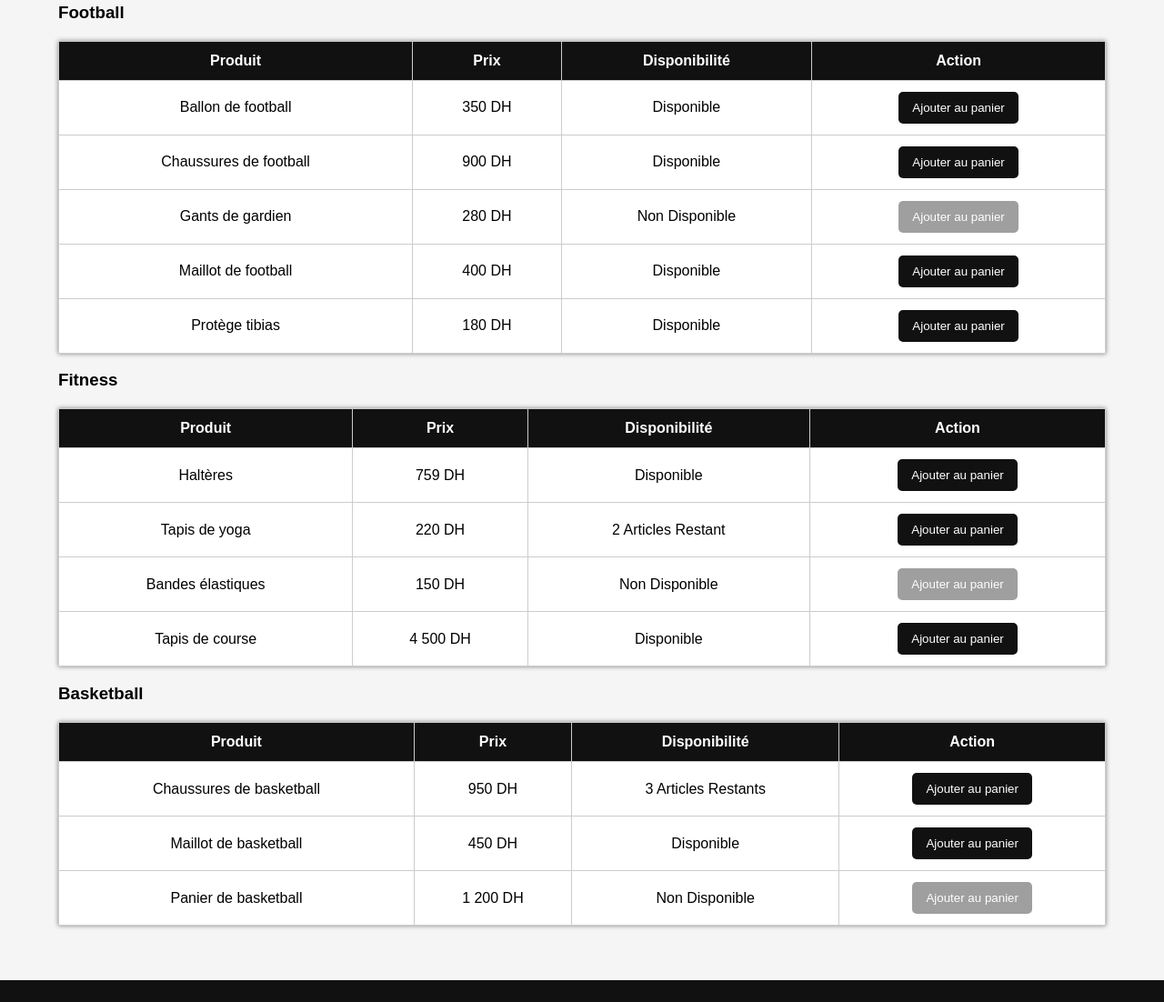
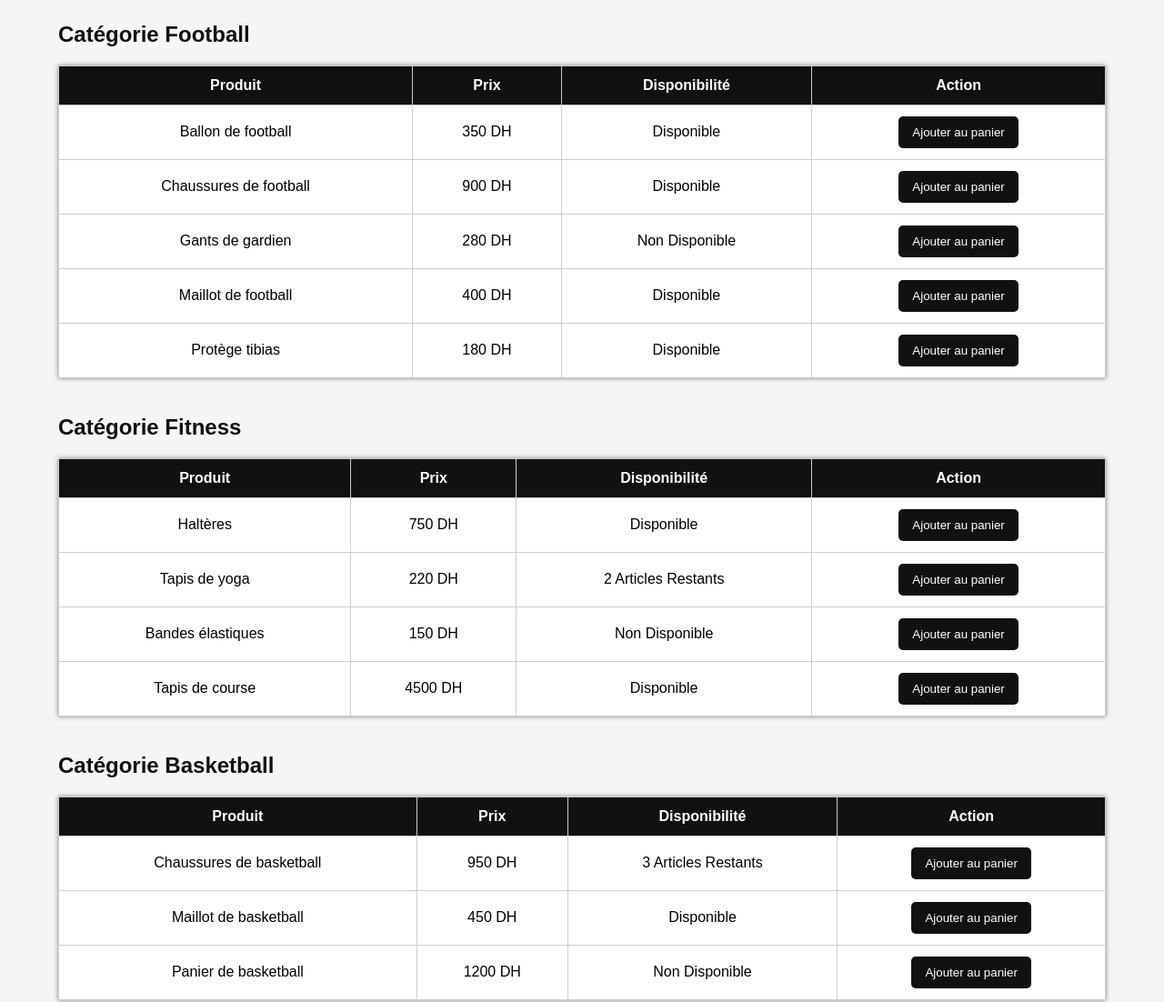
Before and after one commit to botkaboustsoukaina-gif/my-_website, a plain HTML site: page produits.html in a window 1280 px wide. Shown: the part 228-1330 px from the top of the page at 91% size. Drawn offline with Linux system fonts and the light colour scheme.

Commit message:
Update produits.html

```diff
--- a/produits.html
+++ b/produits.html
@@ -1,196 +1,155 @@
 <!DOCTYPE html>
-<!-- Langue définie en français -->
 <html lang="fr">
+<head>
+    <meta charset="UTF-8">
+    <meta name="viewport" content="width=device-width, initial-scale=1.0">
+    <title>ZoneSport - Produits</title>
 
-<head>
-  <meta charset="UTF-8" />
-  <meta name="viewport" content="width=device-width, initial-scale=1.0" />
-  <!-- Titre de la page Produits -->
-  <title>ZoneSport - Produits</title>
-  <!-- Lien vers le fichier CSS externe unique -->
-  <link rel="stylesheet" href="style.css" />
+    <link rel="stylesheet" href="style.css">
 </head>
-
 <body>
 
-  <!-- ==============================
-       HEADER — En-tête commun
-       ============================== -->
     <header>
         <h1>ZoneSport</h1>
         <p>Votre boutique de sport en ligne</p>
     </header>
 
-  <!-- ==============================
-       NAV — Barre de navigation
-       ============================== -->
     <nav>
         <a href="index.html">Accueil</a>
         <a href="produits.html">Produits</a>
         <a href="contact.html">Contact</a>
     </nav>
 
-  <!-- ==============================
-       CONTENU PRINCIPAL
-       Division container principale
-       ============================== -->
     <div class="container">
 
-    <!-- ========================
-         CATÉGORIE : FOOTBALL
-         ======================== -->
-    <h3>Football</h3>
+        <h2>Catégorie Football</h2>
 
-    <!-- Tableau HTML de la catégorie Football -->
-    <!-- Colonnes : Produit | Prix | Disponibilité | Action -->
         <table>
-      <thead>
+
             <tr>
                 <th>Produit</th>
                 <th>Prix</th>
                 <th>Disponibilité</th>
                 <th>Action</th>
             </tr>
-      </thead>
-      <tbody>
-        <!-- Ligne 1 : Ballon de football -->
+
             <tr>
                 <td>Ballon de football</td>
                 <td>350 DH</td>
-          <!-- Classe CSS "dispo" pour colorer en vert -->
-          <td><span class="dispo">Disponible</span></td>
-          <td><button onclick="ajouterPanier('Ballon de football')">Ajouter au panier</button></td>
+                <td>Disponible</td>
+                <td><button>Ajouter au panier</button></td>
             </tr>
-        <!-- Ligne 2 : Chaussures de football -->
+
             <tr>
                 <td>Chaussures de football</td>
                 <td>900 DH</td>
-          <td><span class="dispo">Disponible</span></td>
-          <td><button onclick="ajouterPanier('Chaussures de football')">Ajouter au panier</button></td>
+                <td>Disponible</td>
+                <td><button>Ajouter au panier</button></td>
             </tr>
-        <!-- Ligne 3 : Gants de gardien (non disponible) -->
+
             <tr>
                 <td>Gants de gardien</td>
                 <td>280 DH</td>
-          <!-- Classe CSS "non-dispo" pour colorer en rouge -->
-          <td><span class="non-dispo">Non Disponible</span></td>
-          <!-- Bouton désactivé si non disponible -->
-          <td><button disabled style="opacity:0.4;cursor:not-allowed;">Ajouter au panier</button></td>
+                <td>Non Disponible</td>
+                <td><button>Ajouter au panier</button></td>
             </tr>
-        <!-- Ligne 4 : Maillot de football -->
+
             <tr>
                 <td>Maillot de football</td>
                 <td>400 DH</td>
-          <td><span class="dispo">Disponible</span></td>
-          <td><button onclick="ajouterPanier('Maillot de football')">Ajouter au panier</button></td>
+                <td>Disponible</td>
+                <td><button>Ajouter au panier</button></td>
             </tr>
-        <!-- Ligne 5 : Protège tibias -->
+
             <tr>
                 <td>Protège tibias</td>
                 <td>180 DH</td>
-          <td><span class="dispo">Disponible</span></td>
-          <td><button onclick="ajouterPanier('Protège tibias')">Ajouter au panier</button></td>
+                <td>Disponible</td>
+                <td><button>Ajouter au panier</button></td>
             </tr>
-      </tbody>
+
         </table>
 
-    <!-- ========================
-         CATÉGORIE : FITNESS
-         ======================== -->
-    <h3>Fitness</h3>
+        <h2>Catégorie Fitness</h2>
 
         <table>
-      <thead>
+
             <tr>
                 <th>Produit</th>
                 <th>Prix</th>
                 <th>Disponibilité</th>
                 <th>Action</th>
             </tr>
-      </thead>
-      <tbody>
-        <!-- Ligne 1 : Haltères -->
+
             <tr>
                 <td>Haltères</td>
-          <td>759 DH</td>
-          <td><span class="dispo">Disponible</span></td>
-          <td><button onclick="ajouterPanier('Haltères')">Ajouter au panier</button></td>
+                <td>750 DH</td>
+                <td>Disponible</td>
+                <td><button>Ajouter au panier</button></td>
             </tr>
-        <!-- Ligne 2 : Tapis de yoga (stock limité) -->
+
             <tr>
                 <td>Tapis de yoga</td>
                 <td>220 DH</td>
-          <!-- Classe CSS "peu-dispo" pour colorer en orange -->
-          <td><span class="peu-dispo">2 Articles Restant</span></td>
-          <td><button onclick="ajouterPanier('Tapis de yoga')">Ajouter au panier</button></td>
+                <td>2 Articles Restants</td>
+                <td><button>Ajouter au panier</button></td>
             </tr>
-        <!-- Ligne 3 : Bandes élastiques (non disponible) -->
+
             <tr>
                 <td>Bandes élastiques</td>
                 <td>150 DH</td>
-          <td><span class="non-dispo">Non Disponible</span></td>
-          <td><button disabled style="opacity:0.4;cursor:not-allowed;">Ajouter au panier</button></td>
+                <td>Non Disponible</td>
+                <td><button>Ajouter au panier</button></td>
             </tr>
-        <!-- Ligne 4 : Tapis de course -->
+
             <tr>
                 <td>Tapis de course</td>
-          <td>4 500 DH</td>
-          <td><span class="dispo">Disponible</span></td>
-          <td><button onclick="ajouterPanier('Tapis de course')">Ajouter au panier</button></td>
+                <td>4500 DH</td>
+                <td>Disponible</td>
+                <td><button>Ajouter au panier</button></td>
             </tr>
-      </tbody>
+
         </table>
 
-    <!-- ========================
-         CATÉGORIE : BASKETBALL
-         ======================== -->
-    <h3>Basketball</h3>
+        <h2>Catégorie Basketball</h2>
 
         <table>
-      <thead>
+
             <tr>
                 <th>Produit</th>
                 <th>Prix</th>
                 <th>Disponibilité</th>
                 <th>Action</th>
             </tr>
-      </thead>
-      <tbody>
-        <!-- Ligne 1 : Chaussures de basketball (stock limité) -->
+
             <tr>
                 <td>Chaussures de basketball</td>
                 <td>950 DH</td>
-          <td><span class="peu-dispo">3 Articles Restants</span></td>
-          <td><button onclick="ajouterPanier('Chaussures de basketball')">Ajouter au panier</button></td>
+                <td>3 Articles Restants</td>
+                <td><button>Ajouter au panier</button></td>
             </tr>
-        <!-- Ligne 2 : Maillot de basketball -->
+
             <tr>
                 <td>Maillot de basketball</td>
                 <td>450 DH</td>
-          <td><span class="dispo">Disponible</span></td>
-          <td><button onclick="ajouterPanier('Maillot de basketball')">Ajouter au panier</button></td>
+                <td>Disponible</td>
+                <td><button>Ajouter au panier</button></td>
             </tr>
-        <!-- Ligne 3 : Panier de basketball (non disponible) -->
+
             <tr>
                 <td>Panier de basketball</td>
-          <td>1 200 DH</td>
-          <td><span class="non-dispo">Non Disponible</span></td>
-          <td><button disabled style="opacity:0.4;cursor:not-allowed;">Ajouter au panier</button></td>
+                <td>1200 DH</td>
+                <td>Non Disponible</td>
+                <td><button>Ajouter au panier</button></td>
             </tr>
-      </tbody>
+
         </table>
 
-  </div><!-- fin .container -->
+    </div>
 
-  <!-- ==============================
-       FOOTER — Pied de page commun
-       ============================== -->
     <footer>
-    <p>&copy; 2026 ZoneSport. Tous droits réservés</p>
+        <p>© 2026 ZoneSport. Tous droits réservés</p>
     </footer>
-
-  <!-- Lien vers le fichier JavaScript -->
-  <script src="script.js"></script>
 
 </body>
 </html>
```
Lines whose indentation alone changed are shown as unchanged.
